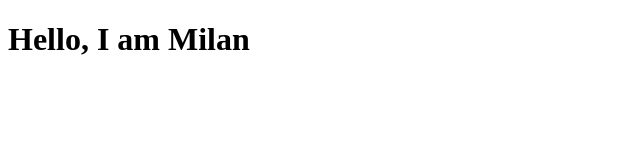
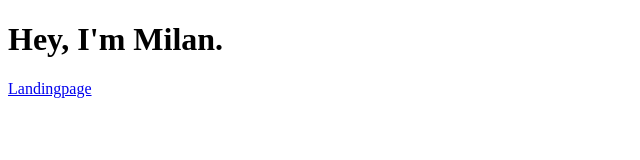
Before and after one commit to milan2sky/milan2sky.github.io, a plain HTML site: page index.html in a window 1280 px wide. Shown: the whole page, without its empty margins (0-640 px from the left). Drawn offline with Linux system fonts and the light colour scheme.

Commit message:
Maintenance

```diff
--- a/index.html
+++ b/index.html
@@ -2,10 +2,10 @@
 <html>
     <head>
         <meta charset="utf-8" />
-        <title>Milans.me</title>
+        <title>Milan Mikule</title>
     </head>
     <body>
-        <!-- Empty example -->
-        <h1>Hello, I am Milan</h1>
+        <h1>Hey, I'm Milan.</h1>
+        <a href="https://milan.mikule.com">Landingpage</a>
     </body>
 </html>
```
Also changed, not shown: 2 other files.
